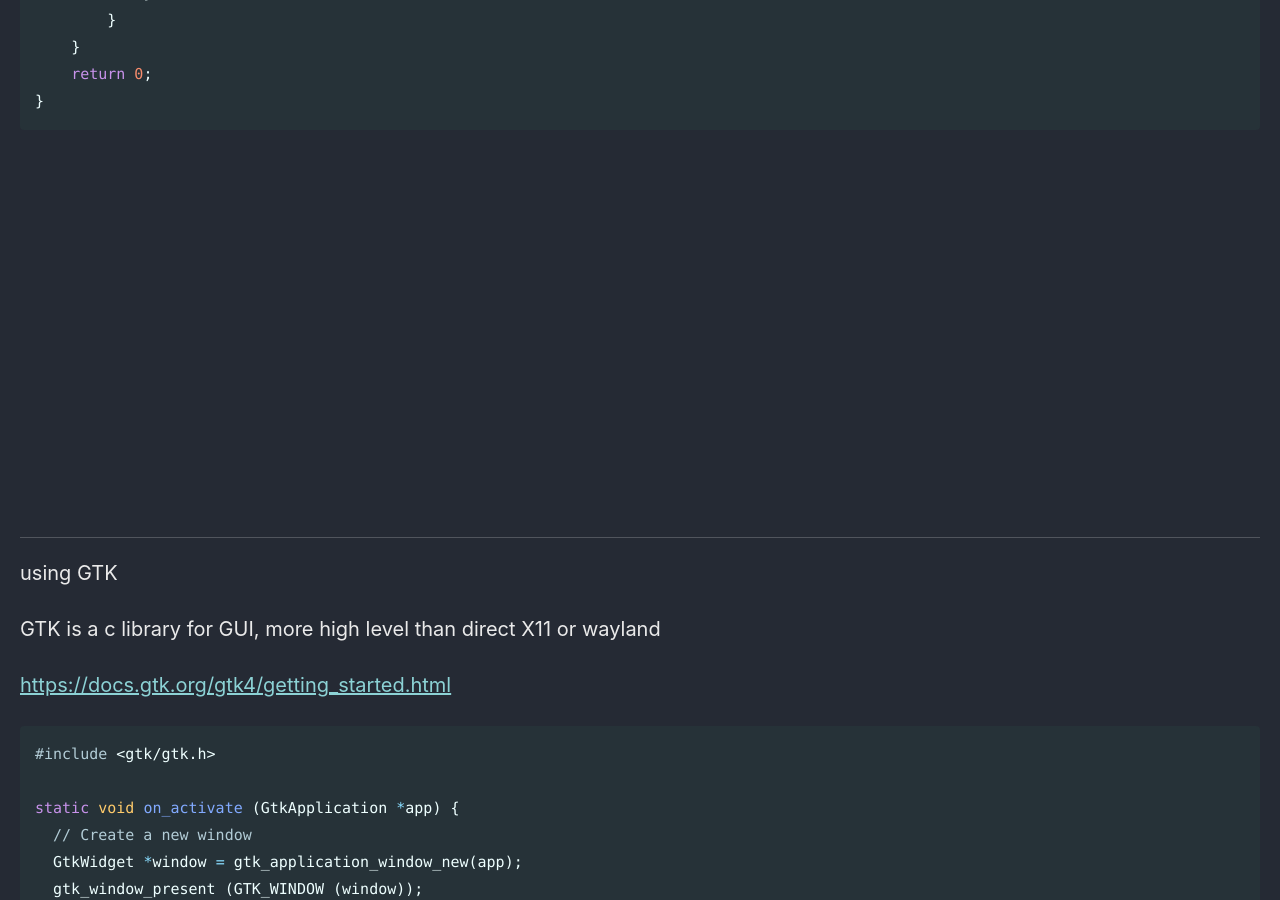
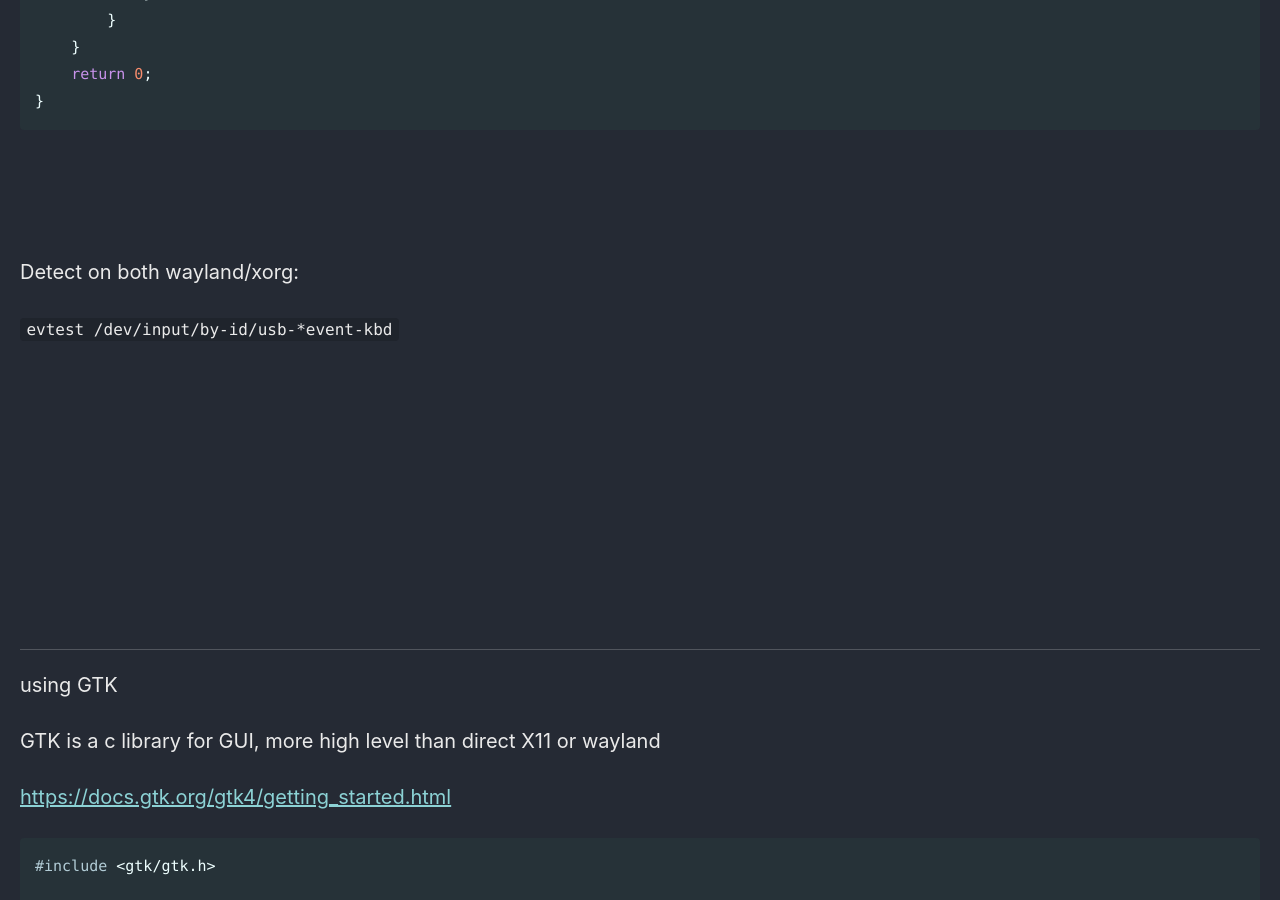
Before and after one commit to Connor-McCartney/Connor-McCartney.github.io, a Jekyll site: the page built from _pages/misc/xguic.md, in a window 1280 px wide and 900 px high, scrolled down 14419 px. Built offline with Jekyll 4.4.1, drawn with Linux system fonts in a browser that asks for light colours; cached includes are drawn as plain includes.

Commit message:
Update xguic.md

```diff
--- a/_pages/misc/xguic.md
+++ b/_pages/misc/xguic.md
@@ -563,6 +563,10 @@ int main() {
 
 <br>
 
+Detect on both wayland/xorg:
+
+`evtest /dev/input/by-id/usb-*event-kbd`
+
 <br>
 
 <br>
```
